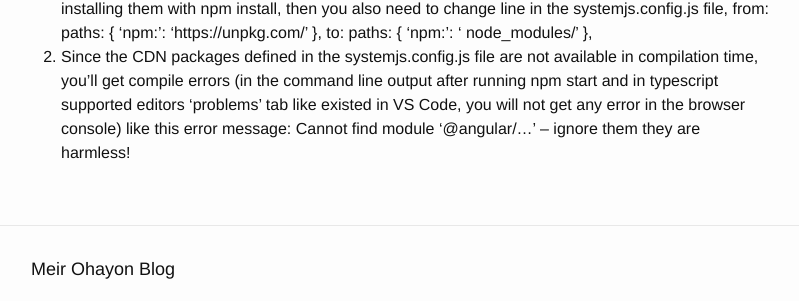
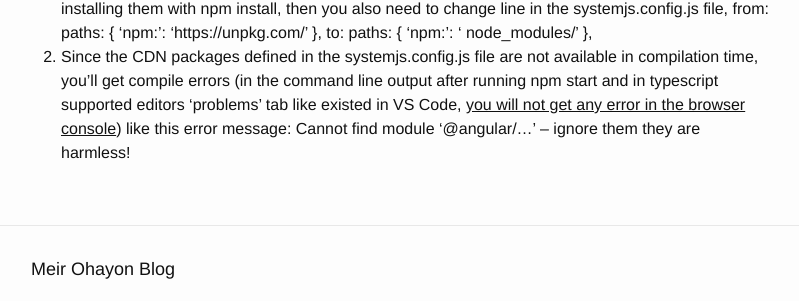
Before and after one commit to meir-ohayon/meir-ohayon.github.io, a Jekyll site: the page built from _posts/2018-01-21-adjusting-angular-plunker-setup-for-local-development-setup.md, in a window 1280 px wide and 900 px high, scrolled down 2236 px. Shown: the part 520-821 px from the top of the window, without its empty margins (239-1038 px from the left). Built offline with Jekyll 4.4.1, drawn with Linux system fonts in a browser that asks for light colours.

```diff
--- a/_posts/2018-01-21-adjusting-angular-plunker-setup-for-local-development-setup.md
+++ b/_posts/2018-01-21-adjusting-angular-plunker-setup-for-local-development-setup.md
@@ -28,4 +28,4 @@ Create the file tsconfig.json and copy its content from here:<br>
 
 ## Notes:
 1.	The plunker setup uses CDN from <https://unpkg.com/> - of course you can change this to be installed locally  in your computer by adding them as dependencies (some of them needs to be in the dependencies section and some in the devDependencies section) in the package.json file and installing them with npm install, then you also need to change line in the systemjs.config.js file, from: paths: { 'npm:': 'https://unpkg.com/' }, to: paths: { 'npm:': ' node_modules/' },
-2.	Since the CDN packages defined in the systemjs.config.js file are not available in compilation time, you'll get compile errors (in the command line output after running npm start and in typescript supported editors 'problems' tab like existed in VS Code, you will not get any error in the browser console) like this error message: Cannot find module '@angular/…' – ignore them they are harmless!
+2.	Since the CDN packages defined in the systemjs.config.js file are not available in compilation time, you'll get compile errors (in the command line output after running npm start and in typescript supported editors 'problems' tab like existed in VS Code, <u>you will not get any error in the browser console</u>) like this error message: Cannot find module '@angular/…' – ignore them they are harmless!
```
